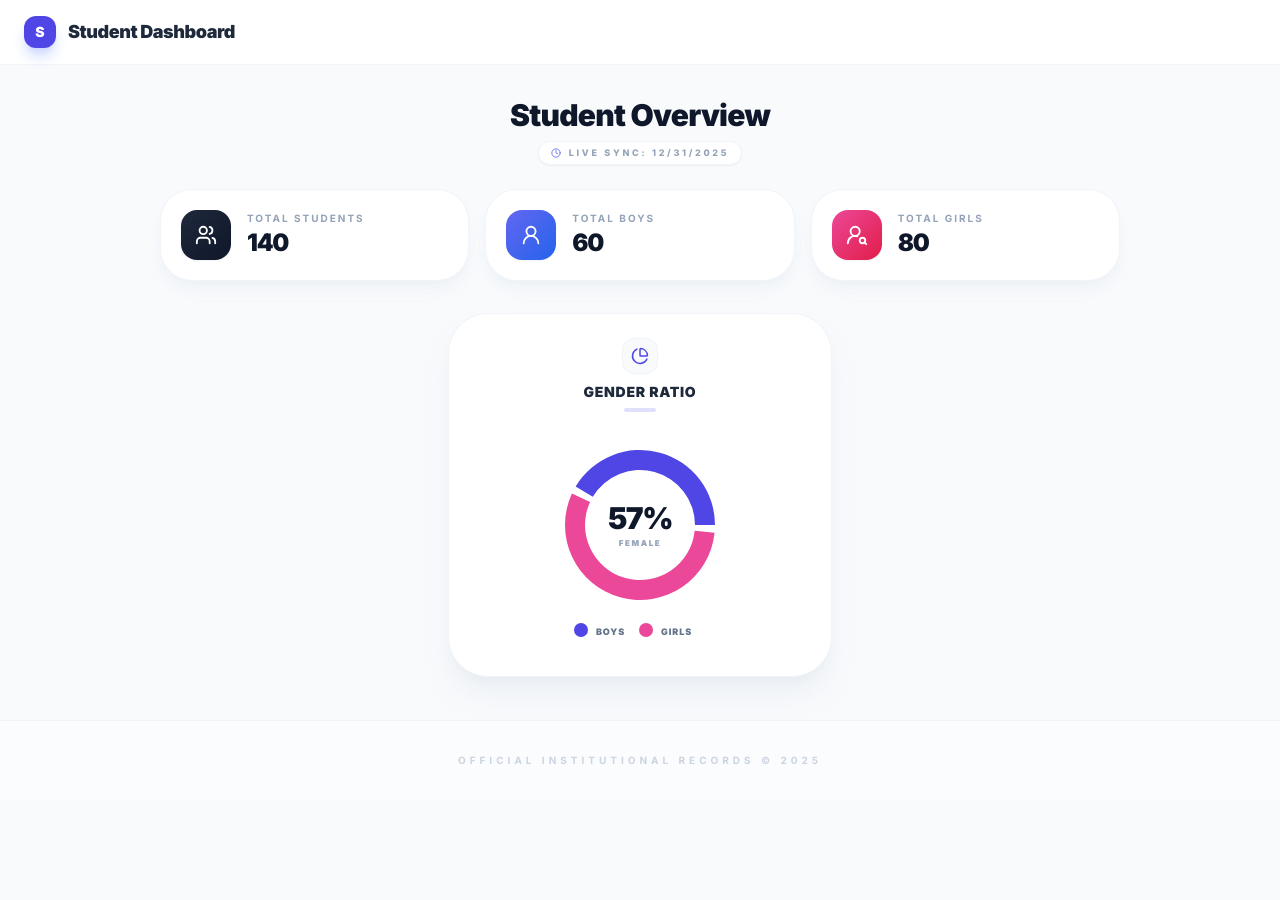
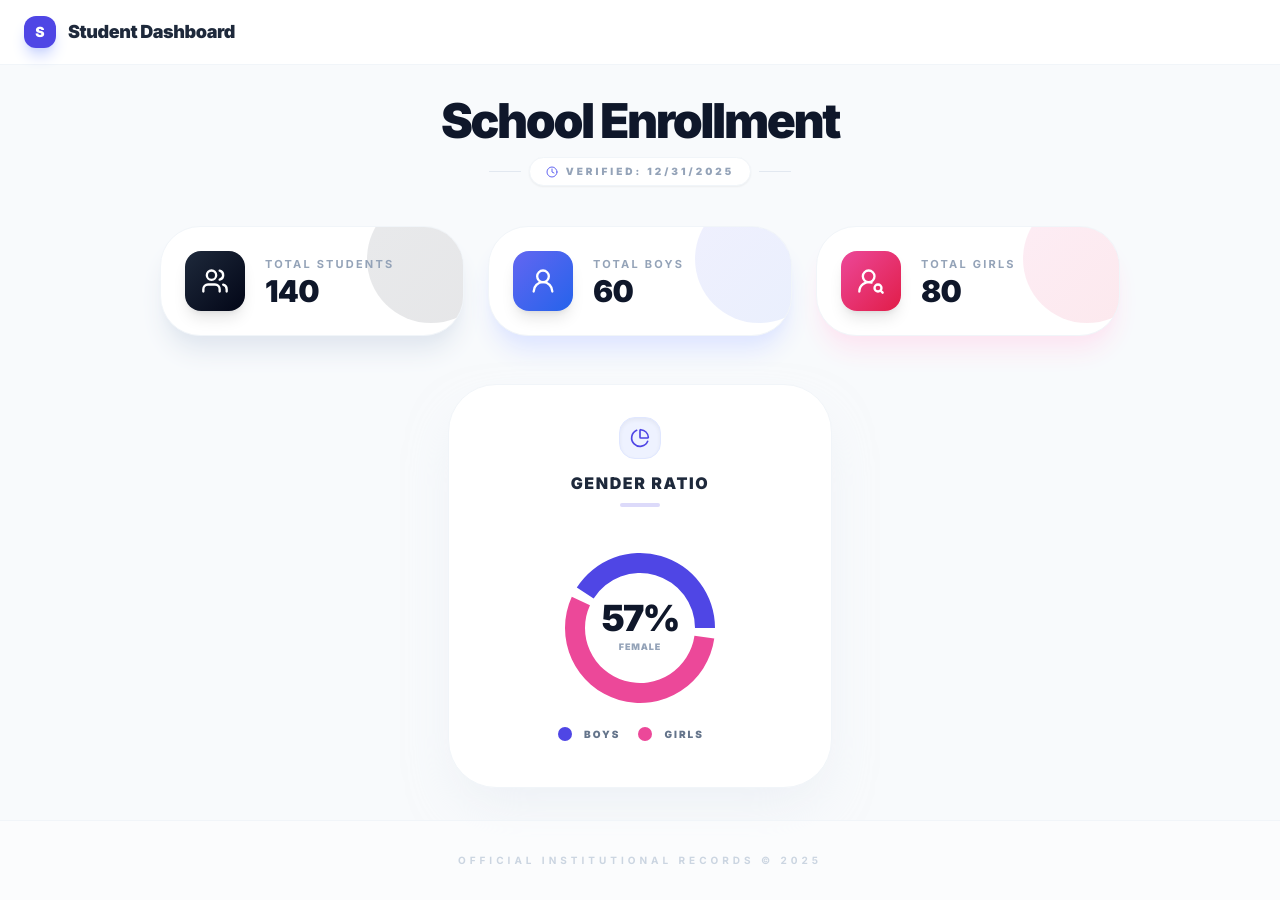
Before and after one commit to samm22174-beep/edu-stats-dashboard, a React (Vite) app: page / in a window 1280 px wide. Before the commit the page ends 800 px from the top, so only its background shows below. Built offline with nearby package versions, Linux system fonts and the light colour scheme.

Commit message:
Update PublicDashboard.tsx

```diff
--- a/PublicDashboard.tsx
+++ b/PublicDashboard.tsx
@@ -19,74 +19,79 @@ const StatCard: React.FC<{
   value: number;
   icon: React.ReactNode;
   gradient: string;
-  iconColor: string;
-}> = ({ title, value, icon, gradient, iconColor }) => (
-  <div className="bg-white rounded-[2rem] border border-slate-100 shadow-lg shadow-slate-200/40 p-5 flex items-center space-x-4 flex-1 transition-all hover:shadow-xl hover:-translate-y-1">
-    <div className={`p-3.5 rounded-2xl bg-gradient-to-br ${gradient} ${iconColor} shadow-sm flex-shrink-0`}>
-      {React.isValidElement(icon) ? React.cloneElement(icon as React.ReactElement<any>, { size: 22 }) : icon}
-    </div>
-    <div className="min-w-0">
-      <p className="text-[10px] font-bold text-slate-400 uppercase tracking-[0.2em] mb-0.5 truncate">{title}</p>
-      <p className="text-2xl font-black text-slate-900 tracking-tighter leading-tight">{value.toLocaleString()}</p>
+  shadow: string;
+}> = ({ title, value, icon, gradient, shadow }) => (
+  <div className={`relative overflow-hidden bg-white p-6 rounded-[2.5rem] border border-slate-100 shadow-xl ${shadow} transition-all hover:-translate-y-1 duration-300`}>
+    <div className={`absolute top-0 right-0 w-32 h-32 -mr-8 -mt-8 rounded-full opacity-10 bg-gradient-to-br ${gradient}`}></div>
+    <div className="flex items-center space-x-5 relative z-10">
+      <div className={`p-4 rounded-2xl bg-gradient-to-br ${gradient} text-white shadow-lg`}>
+        {icon}
+      </div>
+      <div>
+        <p className="text-[11px] font-bold text-slate-400 uppercase tracking-[0.2em] mb-1">{title}</p>
+        <p className="text-3xl font-black text-slate-900 tracking-tight leading-none">{value.toLocaleString()}</p>
+      </div>
     </div>
   </div>
 );
 
 const PublicDashboard: React.FC<Props> = ({ stats }) => {
   const chartData = [
-    { name: 'Boys', value: stats.boys, color: '#4F46E5' }, // Modern Indigo
-    { name: 'Girls', value: stats.girls, color: '#EC4899' }, // Modern Pink
+    { name: 'Boys', value: stats.boys, color: '#4F46E5' }, // Indigo
+    { name: 'Girls', value: stats.girls, color: '#EC4899' }, // Pink
   ];
 
   const femalePercentage = stats.total > 0 ? Math.round((stats.girls / stats.total) * 100) : 0;
 
   return (
-    <div className="space-y-6 animate-in fade-in slide-in-from-bottom-3 duration-700">
+    <div className="space-y-10 animate-in fade-in slide-in-from-bottom-4 duration-700">
       {/* Centered Heading */}
-      <div className="text-center space-y-2">
-        <h2 className="text-3xl font-black text-slate-900 tracking-tight">Student Overview</h2>
+      <div className="text-center space-y-3">
+        <h2 className="text-4xl md:text-5xl font-black text-slate-900 tracking-tighter">School Enrollment</h2>
         <div className="flex items-center justify-center space-x-2">
-           <p className="text-[9px] font-extrabold text-slate-400 uppercase tracking-[0.3em] flex items-center bg-white px-3 py-1 rounded-full border border-slate-100 shadow-sm">
-            <Clock size={10} className="mr-2 text-indigo-500" />
-            Live Sync: {new Date(stats.lastUpdated).toLocaleDateString()}
+           <div className="h-[1px] w-8 bg-slate-200"></div>
+           <p className="text-[10px] font-black text-slate-400 uppercase tracking-[0.3em] flex items-center bg-white px-4 py-1.5 rounded-full border border-slate-100 shadow-sm">
+            <Clock size={12} className="mr-2 text-indigo-500" />
+            Verified: {new Date(stats.lastUpdated).toLocaleDateString()}
           </p>
+          <div className="h-[1px] w-8 bg-slate-200"></div>
         </div>
       </div>
 
-      {/* Improved Stats Row with Vibrant Colors */}
-      <div className="grid grid-cols-1 sm:grid-cols-3 gap-4">
+      {/* Stats Row with Vibrant Gradients */}
+      <div className="grid grid-cols-1 md:grid-cols-3 gap-6">
         <StatCard
           title="Total Students"
           value={stats.total}
-          icon={<Users />}
-          gradient="from-slate-800 to-slate-900"
-          iconColor="text-white"
+          icon={<Users size={28} />}
+          gradient="from-slate-800 to-slate-950"
+          shadow="shadow-slate-200"
         />
         <StatCard
           title="Total Boys"
           value={stats.boys}
-          icon={<UserRound />}
+          icon={<UserRound size={28} />}
           gradient="from-indigo-500 to-blue-600"
-          iconColor="text-white"
+          shadow="shadow-indigo-100"
         />
         <StatCard
           title="Total Girls"
           value={stats.girls}
-          icon={<UserRoundSearch />}
+          icon={<UserRoundSearch size={28} />}
           gradient="from-pink-500 to-rose-600"
-          iconColor="text-white"
+          shadow="shadow-pink-100"
         />
       </div>
 
-      {/* Extra Small Centered Chart Section */}
+      {/* Smaller Centered Chart Section */}
       <div className="flex justify-center pt-2">
-        <div className="w-full max-w-sm bg-white p-6 rounded-[2.5rem] border border-slate-100 shadow-xl shadow-slate-200/50 flex flex-col items-center">
-          <div className="flex flex-col items-center mb-4 text-center">
-            <div className="p-2 bg-slate-50 rounded-xl mb-2 text-indigo-600 border border-slate-100">
-              <PieChartIcon size={18} />
+        <div className="w-full max-w-sm bg-white p-8 rounded-[3rem] border border-slate-100 shadow-2xl shadow-slate-200/50 flex flex-col items-center">
+          <div className="flex flex-col items-center mb-6 text-center">
+            <div className="p-2.5 bg-indigo-50 rounded-2xl mb-3 text-indigo-600 border border-indigo-100 shadow-inner">
+              <PieChartIcon size={20} />
             </div>
-            <h3 className="text-sm font-black text-slate-800 tracking-wider uppercase">Gender Ratio</h3>
-            <div className="w-8 h-1 bg-indigo-500/20 rounded-full mt-1.5"></div>
+            <h3 className="text-base font-black text-slate-800 tracking-widest uppercase">Gender Ratio</h3>
+            <div className="w-10 h-1 bg-indigo-600 rounded-full mt-2 opacity-20"></div>
           </div>
 
           <div className="h-48 md:h-56 w-full relative">
@@ -98,10 +103,10 @@ const PublicDashboard: React.FC<Props> = ({ stats }) => {
                   cy="50%"
                   innerRadius={55}
                   outerRadius={75}
-                  paddingAngle={6}
+                  paddingAngle={8}
                   dataKey="value"
                   strokeWidth={0}
-                  animationDuration={1200}
+                  animationDuration={1500}
                 >
                   {chartData.map((entry, index) => (
                     <Cell key={`cell-${index}`} fill={entry.color} />
@@ -109,29 +114,29 @@ const PublicDashboard: React.FC<Props> = ({ stats }) => {
                 </Pie>
                 <Tooltip
                   contentStyle={{
-                    borderRadius: '16px',
+                    borderRadius: '20px',
                     border: 'none',
-                    boxShadow: '0 15px 30px -5px rgb(0 0 0 / 0.1)',
-                    fontSize: '11px',
-                    fontWeight: '800',
-                    padding: '8px 12px'
+                    boxShadow: '0 20px 40px -8px rgb(0 0 0 / 0.1)',
+                    fontSize: '12px',
+                    fontWeight: '900',
+                    padding: '10px 18px'
                   }}
                 />
                 <Legend
                   verticalAlign="bottom"
                   height={30}
                   iconType="circle"
-                  formatter={(value) => <span className="text-[9px] font-black text-slate-500 px-1 uppercase tracking-widest">{value}</span>}
+                  formatter={(value) => <span className="text-[10px] font-black text-slate-500 px-2 uppercase tracking-[0.2em]">{value}</span>}
                 />
               </PieChart>
             </ResponsiveContainer>
 
             {/* Center Percentage Display */}
-            <div className="absolute top-1/2 left-1/2 -translate-x-1/2 -translate-y-1/2 -mt-3.5 text-center pointer-events-none">
-              <p className="text-3xl font-black text-slate-900 tracking-tighter leading-none">
+            <div className="absolute top-1/2 left-1/2 -translate-x-1/2 -translate-y-1/2 -mt-4 text-center pointer-events-none">
+              <p className="text-4xl font-black text-slate-900 tracking-tighter leading-none">
                 {femalePercentage}%
               </p>
-              <p className="text-[8px] font-black text-slate-400 uppercase tracking-[0.2em] mt-1">Female</p>
+              <p className="text-[9px] font-black text-slate-400 uppercase tracking-widest mt-1">Female</p>
             </div>
           </div>
         </div>
```
